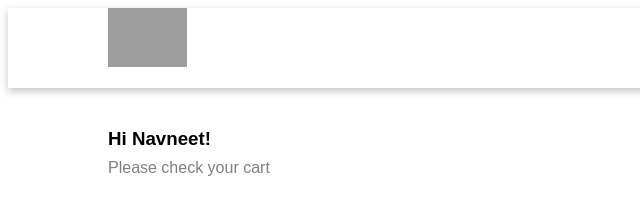
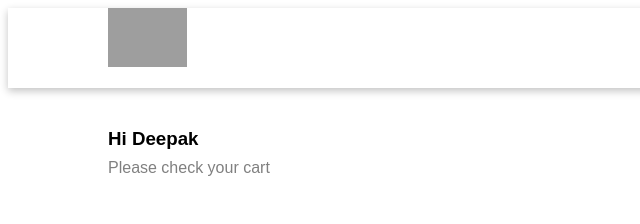
Before and after one commit to deepakrathore21/Shine-website, a plain HTML site: page cart.html in a window 1280 px wide. Shown: the top 224 px of the page, 0-640 px from the left. Drawn offline with Linux system fonts and the light colour scheme; grey boxes are pictures that could not be loaded.

Commit message:
Update cart.html

```diff
--- a/cart.html
+++ b/cart.html
@@ -137,7 +137,7 @@
     <div id="bar">
       <div id="hm"><img src="	https://learning.shine.com/_next/image?url=%2Fimages%2Fshine-logo.png&w=96&q=75" alt=""></div>
     </div>
-    <h3 style="margin-left:100px;font-family:sans-serif;margin-top:40px">Hi Navneet!</h3>
+    <h3 style="margin-left:100px;font-family:sans-serif;margin-top:40px">Hi Deepak</h3>
     <p style="margin-left:100px;font-family:sans-serif;color: gray;margin-top:-10px;">Please check your cart</p>
     <div id="bigger">
         <div id="cart">
```
